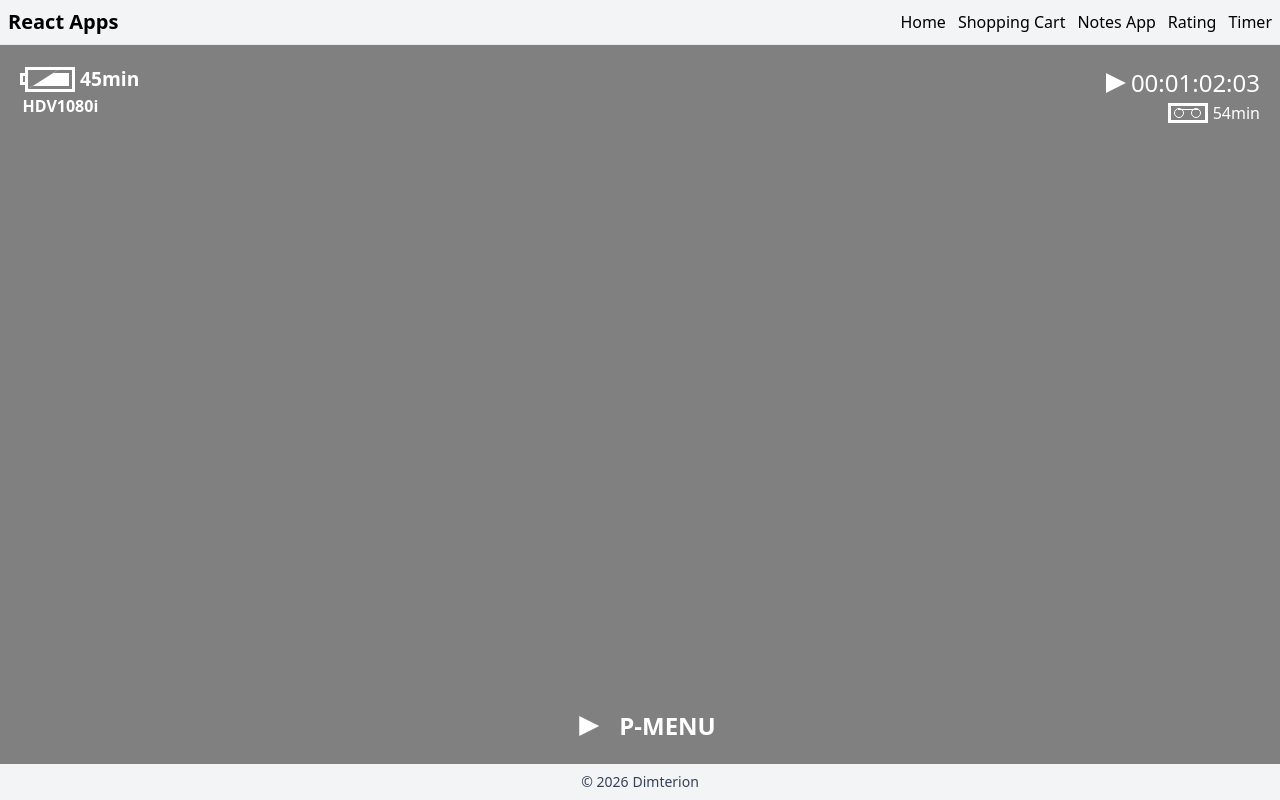
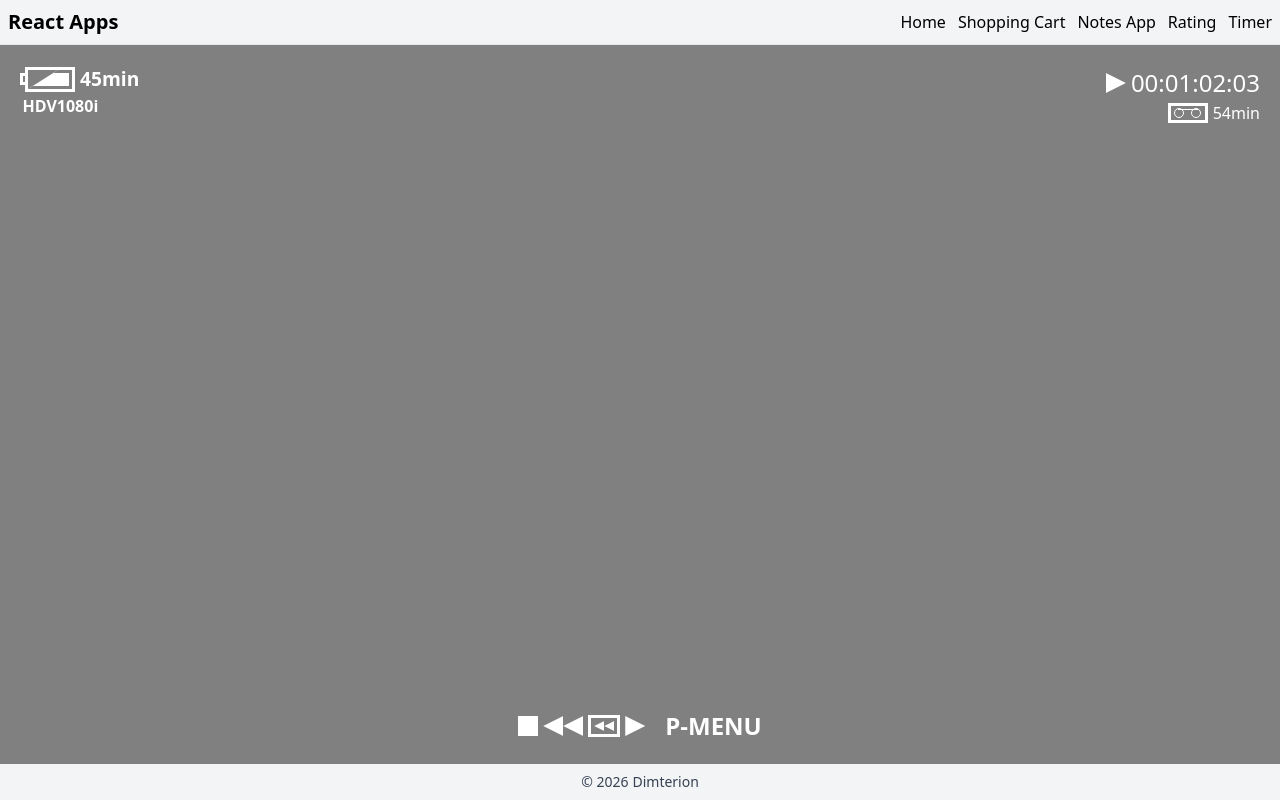
Before and after one commit to Dimterion/react-apps, a React (Vite) app: page /camera-ui in a window 1280 px wide. Built offline with nearby package versions, Linux system fonts and the light colour scheme; no server answers.

Commit message:
add additional cameraUi-bottomSection elements

```diff
--- a/src/pages/camera-ui/camera-ui.css
+++ b/src/pages/camera-ui/camera-ui.css
@@ -132,3 +132,47 @@
   gap: 5px;
   justify-content: center;
 }
+
+.stop-icon {
+  background-color: white;
+  height: 20px;
+  width: 20px;
+}
+
+.rewind-icon {
+  display: flex;
+  flex-wrap: nowrap;
+}
+
+.rewind-triangle {
+  background-color: white;
+  /* Cuts the square into a left-pointing triangle.
+
+  100% 0% starts at the top-right corner;
+  0% 50% shoots out to the center-left point (the tip);
+  100% 100% drops down to the bottom-right corner, completing the arrow shape;
+  */
+  clip-path: polygon(100% 0%, 0% 50%, 100% 100%);
+  height: 20px;
+  width: 20px;
+}
+
+.previous-icon {
+  border: 3px solid white;
+  display: flex;
+  flex-wrap: nowrap;
+  padding: 3px;
+}
+
+.previous-triangle {
+  background-color: white;
+  /* Cuts the square into a left-pointing triangle.
+
+  100% 0% starts at the top-right corner;
+  0% 50% shoots out to the center-left point (the tip);
+  100% 100% drops down to the bottom-right corner, completing the arrow shape;
+  */
+  clip-path: polygon(100% 0%, 0% 50%, 100% 100%);
+  height: 10px;
+  width: 10px;
+}
--- a/src/pages/camera-ui/camera-ui.jsx
+++ b/src/pages/camera-ui/camera-ui.jsx
@@ -33,8 +33,14 @@ export default function CameraUiPage() {
       </section>
       <section className="cameraUi-bottomSection">
         <div className="stop-icon"></div>
-        <div className="rewind-icon"></div>
-        <div className="previous-icon"></div>
+        <div className="rewind-icon">
+          <div className="rewind-triangle"></div>
+          <div className="rewind-triangle"></div>
+        </div>
+        <div className="previous-icon">
+          <div className="previous-triangle"></div>
+          <div className="previous-triangle"></div>
+        </div>
         <div className="play-icon"></div>
         <div className="pause-icon"></div>
         <div className="next-icon"></div>
```
